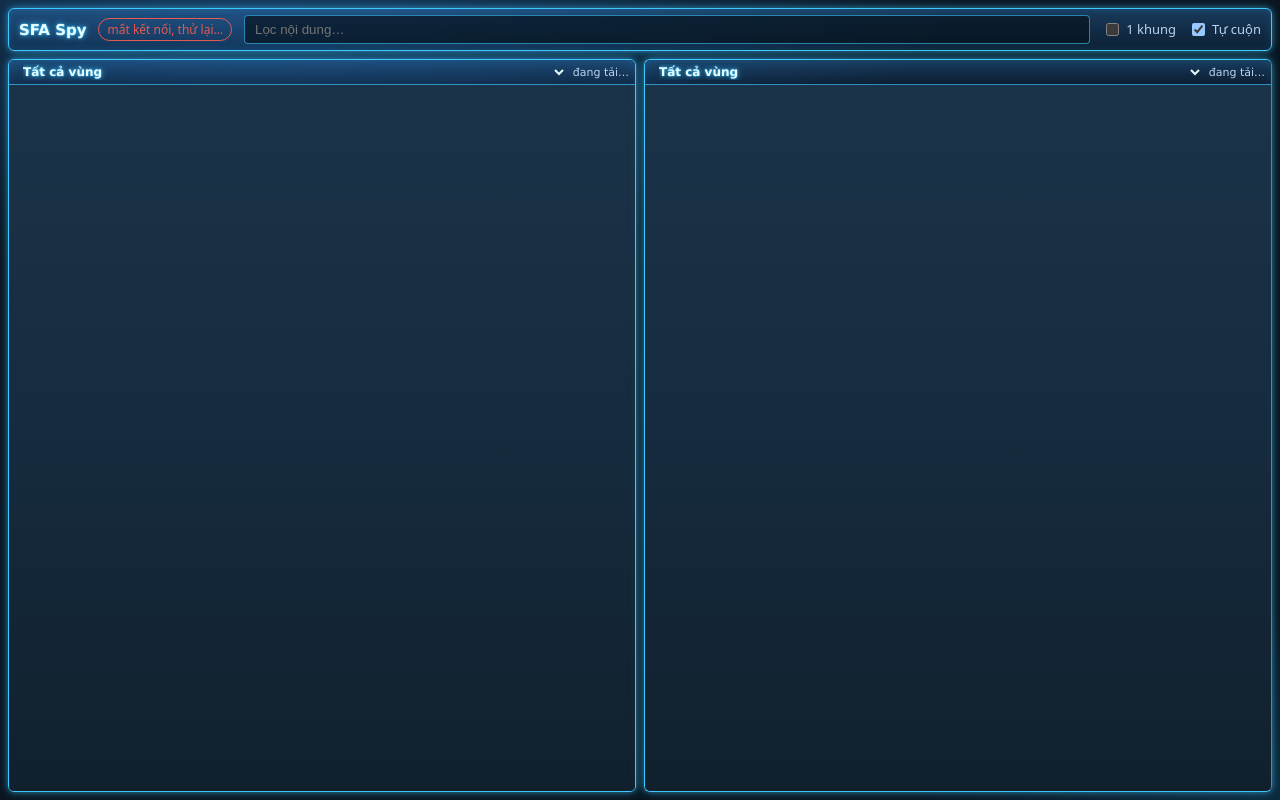
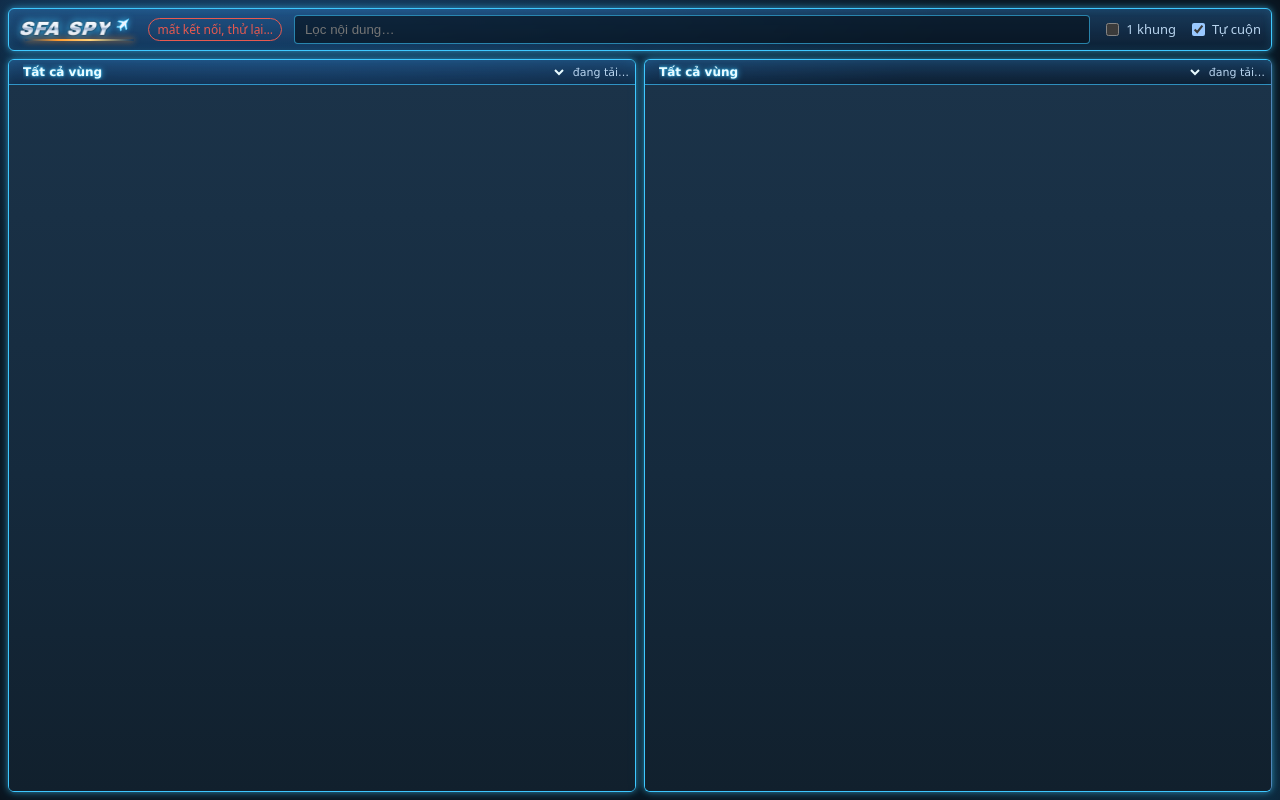
Before and after one commit to yanmad27/ace-spy, a plain HTML site: page web/static/index.html in a window 1280 px wide. Drawn offline with Linux system fonts and the light colour scheme; no server answers.

Commit message:
Viewer: SFA SPY metallic wordmark with jet, SVG favicon
Claude-Session: https://claude.ai/code/session_01EZGcRdaBg9N6kzvvyAbR1C

```diff
--- a/web/static/index.html
+++ b/web/static/index.html
@@ -4,12 +4,12 @@
   <meta charset="utf-8">
   <meta name="viewport" content="width=device-width, initial-scale=1">
   <title>SFA Spy</title>
-  <link rel="icon" href="data:,">
+  <link rel="icon" href="favicon.svg" type="image/svg+xml">
   <link rel="stylesheet" href="style.css">
 </head>
 <body>
   <header>
-    <h1>SFA Spy</h1>
+    <h1 class="logo" aria-label="SFA Spy"><span class="logo-text" aria-hidden="true">SFA SPY</span><svg class="logo-jet" viewBox="0 0 32 32" aria-hidden="true"><path d="M27 6 L19 10 L11 9 L9 10.5 L16 13 L12 18 L8.5 18 L7.5 19.5 L12.5 20.5 L13.5 25.5 L15 24.5 L15 21 L20 17 L22.5 24 L24 22 L23 14 Z"/></svg></h1>
     <span id="status" class="status">đang kết nối…</span>
     <input id="search" type="search" placeholder="Lọc nội dung…" autocomplete="off">
     <label class="toggle"><input id="single" type="checkbox"> 1 khung</label>
--- a/web/static/style.css
+++ b/web/static/style.css
@@ -236,3 +236,43 @@ body > header #search:focus { outline: none; box-shadow: 0 0 8px rgba(62, 200, 2
 /* Single-panel view */
 body.single .panes { grid-template-columns: 1fr; grid-template-rows: 1fr; }
 body.single .pane[data-pane="1"] { display: none; }
+
+body > header h1.logo {
+  position: relative;
+  display: inline-flex;
+  align-items: center;
+  gap: 2px;
+  padding: 0 4px 3px 0;
+  text-shadow: none;
+}
+.logo-text {
+  font: italic 900 19px/1 "Arial Black", "Segoe UI", Verdana, sans-serif;
+  letter-spacing: 0.5px;
+  transform: skewX(-6deg);
+  background: linear-gradient(180deg, #ffffff 0%, #e6eef8 42%, #8ea6c4 50%, #dce8f6 62%, #ffffff 100%);
+  -webkit-background-clip: text;
+  background-clip: text;
+  color: transparent;
+  filter: drop-shadow(0 0 1px #0b1621) drop-shadow(0 0 4px rgba(62, 200, 255, 0.85));
+}
+.logo-jet {
+  width: 20px;
+  height: 20px;
+  margin-top: -6px;
+  fill: #eef5ff;
+  stroke: #3ec8ff;
+  stroke-width: 1;
+  stroke-linejoin: round;
+  filter: drop-shadow(0 0 3px rgba(62, 200, 255, 0.9));
+}
+body > header h1.logo::after {
+  content: "";
+  position: absolute;
+  left: 6px;
+  right: 2px;
+  bottom: 0;
+  height: 2px;
+  border-radius: 2px;
+  background: linear-gradient(90deg, transparent, #ff9a2e 30%, #ffd27a 60%, transparent);
+  box-shadow: 0 0 6px rgba(255, 140, 30, 0.9);
+}
```
Also changed, not shown: web/static/favicon.svg (added).
